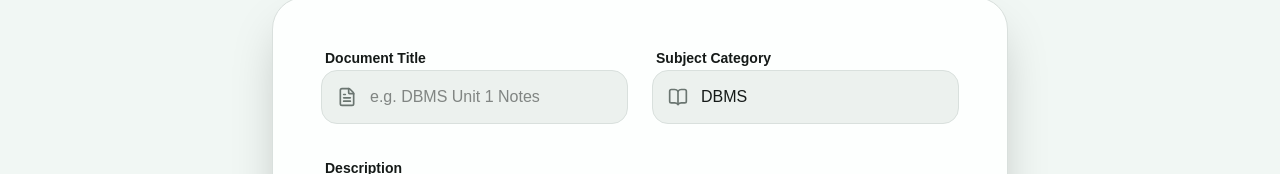
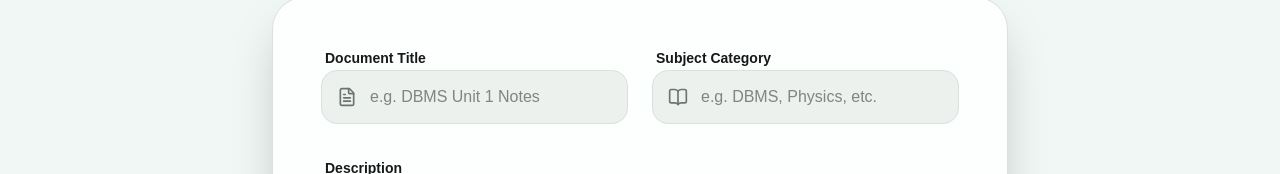
Before and after one commit to surajc-spec/NotesApp, a React (Vite) app in the folder client/: page /upload in a window 1280 px wide. Shown: the part 299-473 px from the top of the page. Built offline with nearby package versions, Linux system fonts and the light colour scheme; no server answers; sample sign-in values are in the browser's storage.

Commit message:
Removed default subject category 'DBMS' from UploadNote

```diff
--- a/client/src/pages/UploadNote.jsx
+++ b/client/src/pages/UploadNote.jsx
@@ -6,7 +6,7 @@ import CustomSelect from '../components/CustomSelect';
 
 const UploadNote = () => {
   const [title, setTitle] = useState('');
-  const [subject, setSubject] = useState('DBMS');
+  const [subject, setSubject] = useState('');
   const [description, setDescription] = useState('');
   const [file, setFile] = useState(null);
   const [isPublic, setIsPublic] = useState(true);
```
